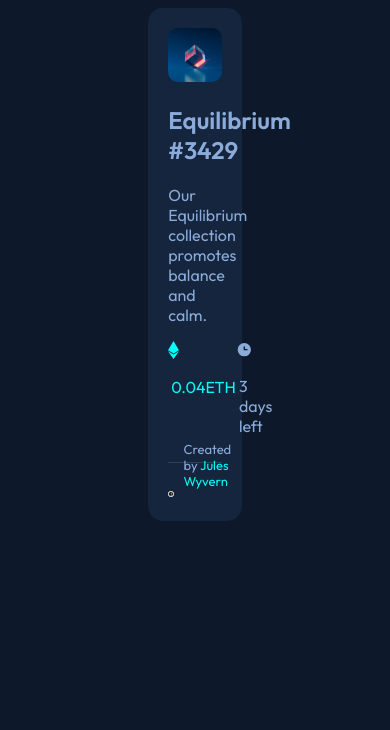
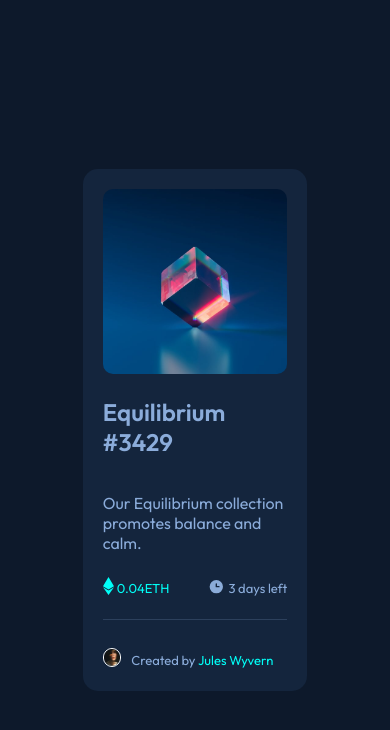
Before and after one commit to KingHorey/nft-card, a plain HTML site: page index.html in a window 390 px wide. Drawn offline with Linux system fonts and the light colour scheme.

Commit message:
Create responsive design for width at least 200px

```diff
--- a/index.html
+++ b/index.html
@@ -24,8 +24,8 @@
     <h1>Equilibrium #3429</h1>
     <p>Our Equilibrium collection promotes balance and calm.</p>
     <div class="cardInfo">
-      <div class="price"><img src="./images/icon-ethereum.svg"><p class="purchaseInfo">0.04ETH</p></div>
-      <div class="countdown"><img src="./images/icon-clock.svg"><p class="purchaseInfo">3 days left</p></div>
+      <div class="price"><img src="./images/icon-ethereum.svg" class="svgs" alt=""><p class="purchaseInfo">0.04ETH</p></div>
+      <div class="countdown"><img src="./images/icon-clock.svg" class="svgs" alt=""><p class="purchaseInfo">3 days left</p></div>
     </div>
     <hr>
     <footer>
--- a/styles/styles.css
+++ b/styles/styles.css
@@ -7,6 +7,10 @@
 
 body {
   background-color: hsl(217, 54%, 11%);
+  display: flex;
+  justify-content: center;
+  align-items: center;
+  height: 100vh;
 }
 
 .cardInfo {
@@ -27,10 +31,6 @@ body {
   border-radius: 10px;
 }
 
-.footer {
-  position: relative;
-}
-
 footer>img {
   max-height: 10%;
   width: 10%;
@@ -44,6 +44,7 @@ hr {
   border: 1px solid hsl(215, 51%, 70%);
   border-top: none;
   opacity: 20%;
+  width: 100%;
 }
 
 #icon-view {
@@ -76,6 +77,9 @@ hr {
   background-color: hsl(216, 50%, 16%);
   border-radius: 15px;
   position: relative;
+  display: flex;
+  flex-direction: column;
+/*  align-items: center;*/
 }
 
 .neon-hover {
@@ -101,6 +105,8 @@ h1:hover {
 
 p, h1{
   color: hsl(215, 51%, 70%);
+  word-wrap: break-word;
+
 }
 
 .price>.purchaseInfo {
@@ -115,5 +121,72 @@ p, h1{
 }
 
 span{
-  color: hsl(178, 100%, 50%);;
+  color: hsl(178, 100%, 50%);
 }
+
+@media (max-width: 840px) {
+  .main-container {
+    max-width: 70%;
+  }
+}
+
+@media (max-width: 475px) {
+  .main-container {
+    max-width: 60%;
+  }
+
+  .cardInfo {
+    display: flex;
+    flex-wrap: wrap;
+  }
+
+  .cardInfo .price img {
+    max-width: 20%;
+  }
+
+  .purchaseInfo {
+    font-size: 13px;
+  }
+
+  .caption {
+    position: absolute;
+    bottom: 0;
+    word-wrap: break-word;
+  }
+
+  footer img {
+    max-width: 20%;
+  }
+}
+
+@media (max-width: 320px) {
+  h1 {
+    font-size: 17px;
+  }
+
+  p {
+    font-size: 11px;
+  }
+
+  .cardInfo, .caption {
+    font-size: 10px;
+  }
+
+  .caption {
+    position: absolute;
+    bottom : 0;
+  }
+
+  footer img {
+    max-width: 90%;
+    min-width: 20px;
+  }
+
+  .purchaseInfo {
+    font-size: 9px;
+  }
+
+  .svgs {
+/*    max-width: 25%;*/
+  }
+}
```
